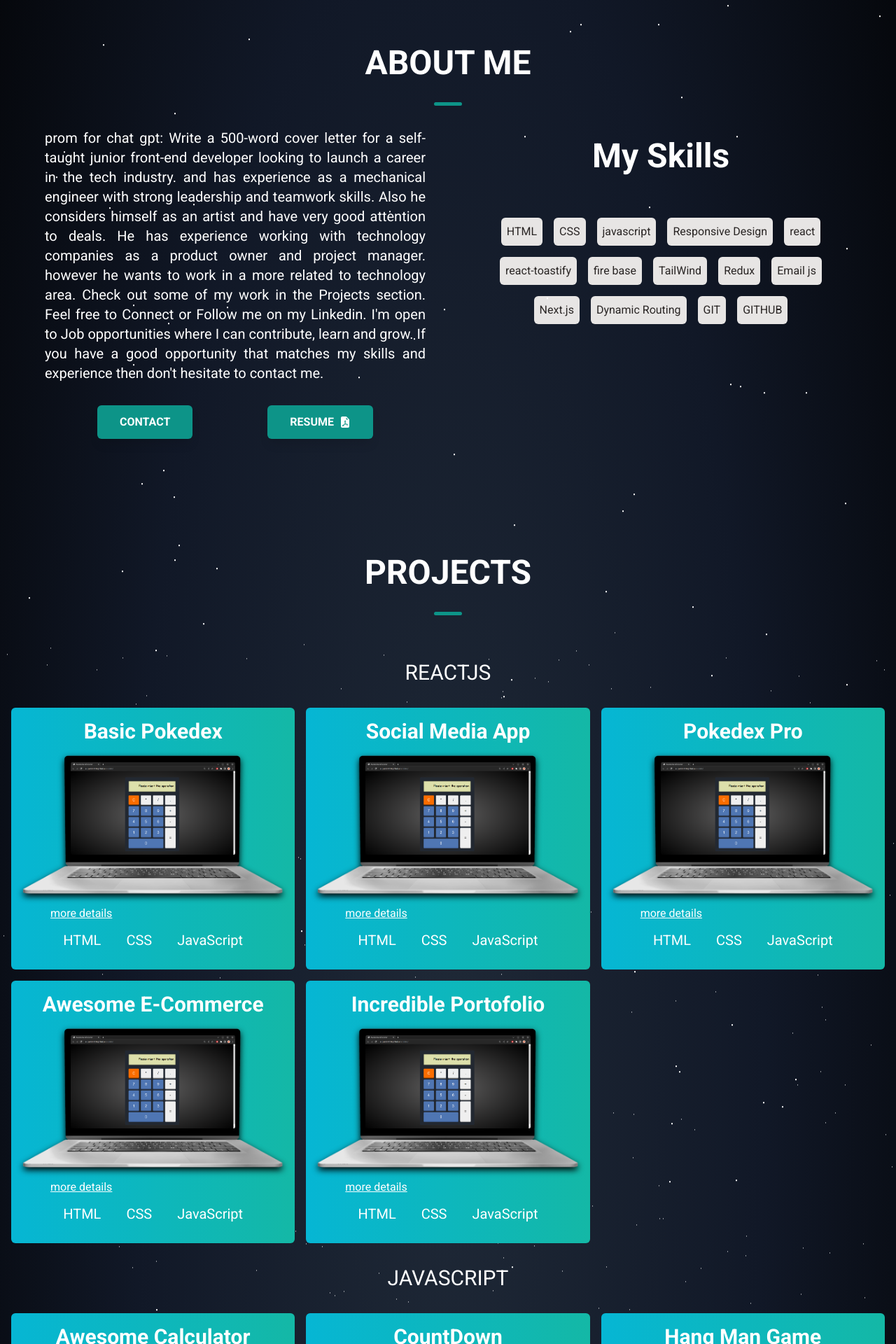
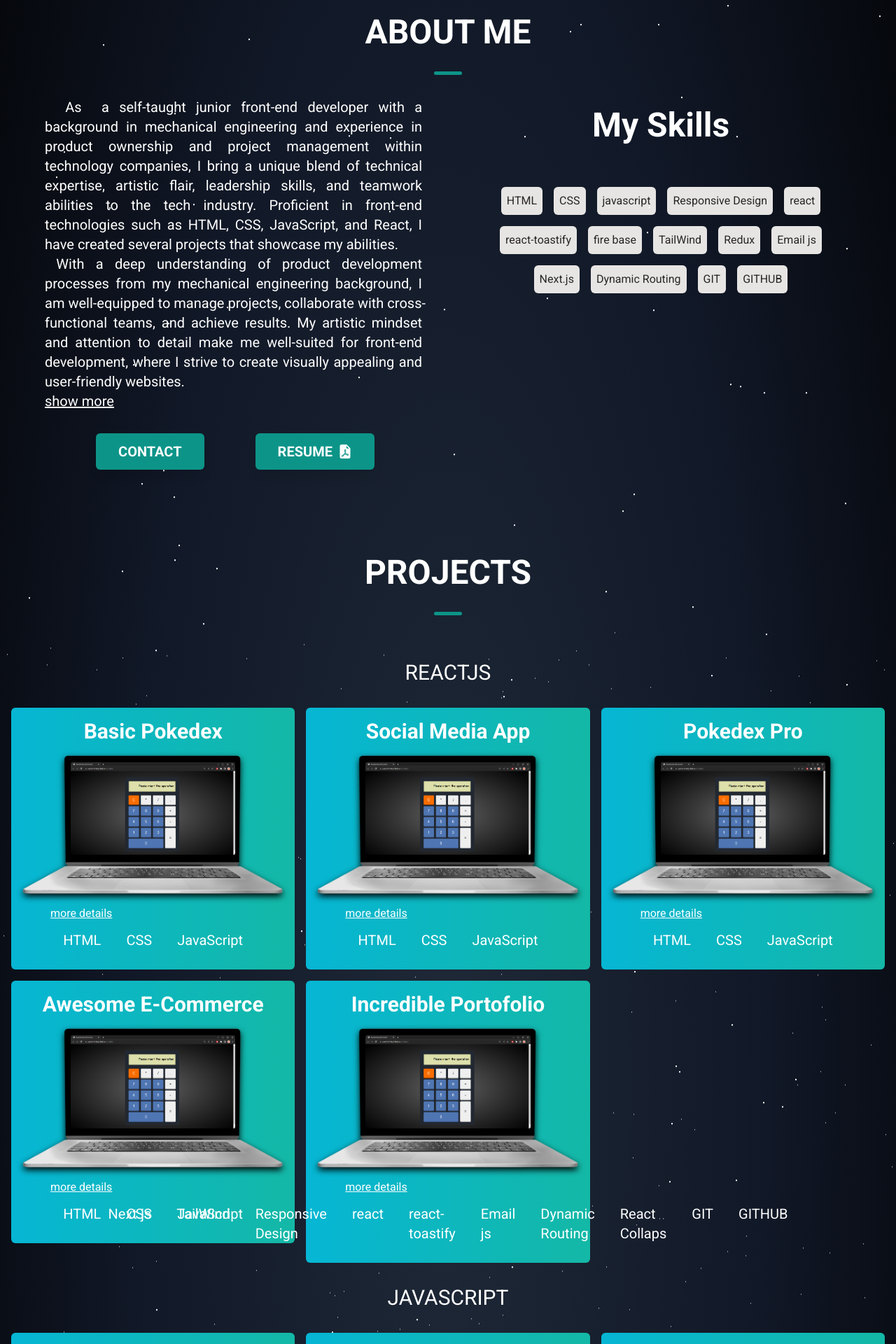
Before and after one commit to juandre1298/portfolio, a Next.js app: page / in a window 1280 px wide. Shown: the part 840-2760 px from the top of the page at 70% size. Built offline with nearby package versions, Linux system fonts and the light colour scheme.

Commit message:
added react collaps to the about page

```diff
--- a/package.json
+++ b/package.json
@@ -15,6 +15,7 @@
     "eslint-config-next": "13.2.4",
     "next": "13.2.4",
     "react": "18.2.0",
+    "react-collapse": "^5.1.1",
     "react-dom": "18.2.0",
     "react-icons": "^4.8.0",
     "react-pdf": "^6.2.2",
--- a/src/components/About.js
+++ b/src/components/About.js
@@ -4,8 +4,10 @@ import { BsFillFileEarmarkPdfFill } from "react-icons/bs";
 import { toast } from "react-toastify";
 import { useFileSystemPublicRoutes } from "../../next.config";
 import { aboutMe } from "@/pages/data";
+import { Collapse } from "react-collapse";
 
 export const About = (toastTheme) => {
+  const [showMore, setShowMore] = useState(false);
   return (
     <section
       id="about"
@@ -16,11 +18,26 @@ export const About = (toastTheme) => {
       </h1>
       <div className="w-10 h-[3px] md:h-[5px] rounded-full bg-yellow-400 dark:bg-teal-600 mx-auto  shadow-yellow-400 dark:shadow-teal-800"></div>
       <div className="md:flex md:justify-evenly ">
-        <div className="md:w-1/2">
-          <p className="px-4 md:px-8 text-justify md:text-xl 2xl:text-2xl">
-            {aboutMe.aboutMe}
-            <br />
-          </p>
+        <div className="md:w-1/2 px-4 md:px-8 text-justify md:text-xl 2xl:text-2xl">
+          <div className=" whitespace-break-spaces ">{aboutMe.aboutMe}</div>
+          <div
+          /*   className={
+              showMore
+                ? "h-auto opacity-100"
+                : "h-[10%] overflow-hidden opacity-50 opacity-gradiente"
+            }
+            style={{ transition: "all 0.5s" }} */
+          >
+            <Collapse isOpened={showMore}>{aboutMe.moreAboutMe}</Collapse>
+          </div>
+          <button
+            className="underline hover:text-orange-700 dark:hover:text-teal-600 transition-all duration-300"
+            onClick={() => {
+              setShowMore(!showMore);
+            }}
+          >
+            {showMore ? "less" : "show more"}
+          </button>
           <div className="flex justify-evenly py-8 ">
             <button className="bg-yellow-400 py-3 px-6 md:px-8 rounded-md font-bold uppercase shadow-lg dark:bg-teal-600 z-10 transform hover:scale-110 hover:shadow-3xl active:scale-90  transition-transform duration-200">
               <Link
--- a/src/components/Header.js
+++ b/src/components/Header.js
@@ -28,7 +28,7 @@ export const Header = ({ setDarkMode, darkMode }) => {
       </div>
       <div className="w-full lg:w-[600px]">
         <ul className="flex flex-wrap justify-between lg:justify-right mx-auto mt-4 sm:font-bold md:mt-0 gap-2 lg:gap-6  px-2 md:py-2 md:ml-8">
-          <li className="text-sm md:text-xl md:font-bold hover:text-orange-900 dark:hover:text-teal-600 hover:underline underline-offset-2 decoration-[1px] cursor-pointer duration-300">
+          <li className="text-sm md:text-xl md:font-bold hover:text-orange-700 dark:hover:text-teal-600 hover:underline underline-offset-2 decoration-[1px] cursor-pointer duration-300">
             <button>
               <LinkScroll
                 activeClass="active"
@@ -42,7 +42,7 @@ export const Header = ({ setDarkMode, darkMode }) => {
               </LinkScroll>
             </button>
           </li>
-          <li className="text-sm  md:text-xl md:font-bold hover:text-orange-900 dark:hover:text-teal-600 hover:underline underline-offset-2 decoration-[1px] cursor-pointer duration-300">
+          <li className="text-sm  md:text-xl md:font-bold hover:text-orange-700 dark:hover:text-teal-600 hover:underline underline-offset-2 decoration-[1px] cursor-pointer duration-300">
             <button>
               <LinkScroll
                 activeClass="active"
@@ -57,7 +57,7 @@ export const Header = ({ setDarkMode, darkMode }) => {
               </LinkScroll>
             </button>
           </li>
-          <li className="text-sm md:text-xl md:font-bold hover:text-orange-900 dark:hover:text-teal-600 hover:underline underline-offset-2 decoration-[1px] cursor-pointer duration-300">
+          <li className="text-sm md:text-xl md:font-bold hover:text-orange-700 dark:hover:text-teal-600 hover:underline underline-offset-2 decoration-[1px] cursor-pointer duration-300">
             <button>
               <LinkScroll
                 activeClass="active"
@@ -73,7 +73,7 @@ export const Header = ({ setDarkMode, darkMode }) => {
             </button>
           </li>
 
-          <li className="text-sm md:text-xl md:font-bold hover:text-orange-900 dark:hover:text-teal-600 hover:underline underline-offset-2 decoration-[1px] cursor-pointer duration-300">
+          <li className="text-sm md:text-xl md:font-bold hover:text-orange-700 dark:hover:text-teal-600 hover:underline underline-offset-2 decoration-[1px] cursor-pointer duration-300">
             <button>
               <LinkScroll
                 activeClass="active"
--- a/src/pages/data.js
+++ b/src/pages/data.js
@@ -58,7 +58,18 @@ const reactProjects = {
     phone: "/projectImg/phone-calculator.png",
     description:
       "In this project I use Vanilla JS to create a simple and intuitive but effective calculator with an elegant style and cool 3d animation buttons. Please check it out and tell me what you think about it!",
-    technologies: ["HTML", "CSS", "JavaScript"],
+    technologies: [
+      "Next.js",
+      "TailWind",
+      "Responsive Design",
+      "react",
+      "react-toastify",
+      "Email js",
+      "Dynamic Routing",
+      "React Collaps",
+      "GIT",
+      "GITHUB",
+    ],
   },
 };
 const htmlProjects = {
@@ -142,7 +153,9 @@ export const aboutMe = {
   presentation:
     "I'm passionate front-end developer with a keen eye for detail and a love for creating visually appealing and user-friendly websites and I'm ready to contribute with my passion and hard work! ",
   aboutMe:
-    "prom for chat gpt: Write a 500-word cover letter for a self-taught junior front-end developer looking to launch a career in the tech industry. and has experience as a mechanical engineer with strong leadership and teamwork skills. Also he considers himself as an artist and have very good attention to deals. He has experience working with technology companies as a product owner and project manager. however he wants to work in a more related to technology area.  Check out some of my work in the Projects section. Feel free to Connect or Follow me on my Linkedin. I'm open to Job opportunities where I can contribute, learn and grow. If you have a good opportunity that matches my skills and experience then don't hesitate to contact me.",
+    "\tAs  a self-taught junior front-end developer with a background in mechanical engineering and experience in product ownership and project management within technology companies, I bring a unique blend of technical expertise, artistic flair, leadership skills, and teamwork abilities to the tech industry. Proficient in front-end technologies such as HTML, CSS, JavaScript, and React, I have created several projects that showcase my abilities.\n With a deep understanding of product development processes from my mechanical engineering background, I am well-equipped to manage projects, collaborate with cross-functional teams, and achieve results. My artistic mindset and attention to detail make me well-suited for front-end development, where I strive to create visually appealing and user-friendly websites.",
+  moreAboutMe:
+    "\tAs someone who is passionate about contributing, learning, and growing, I am excited about the opportunity to join a team where I can make a meaningful impact. I believe that my skills in mechanical engineering, leadership, teamwork, and artistic creativity make me a valuable asset as a junior front-end developer. I am open to connecting on LinkedIn for further review of my skills and experience.\n I am eager to discuss how I can add value to your organization and contribute to your team's success. Please do not hesitate to contact me to further discuss my qualifications.",
   skills: [
     "HTML",
     "CSS",
--- a/src/styles/globals.css
+++ b/src/styles/globals.css
@@ -6,3 +6,7 @@
   font-family: "burtons";
   src: url("../../public//Burtons.otf");
 }
+
+.ReactCollapse--collapse {
+  transition: height 500ms;
+}
```
Also changed, not shown: 1 other file (tests, documents, lock files or other folders).
